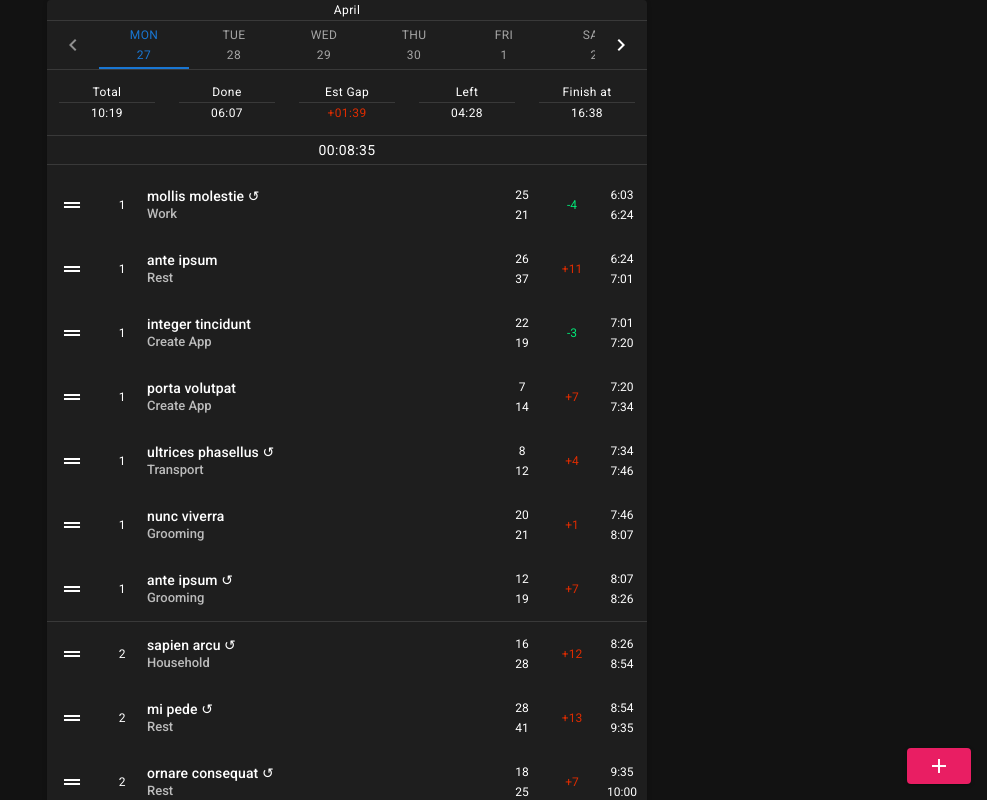
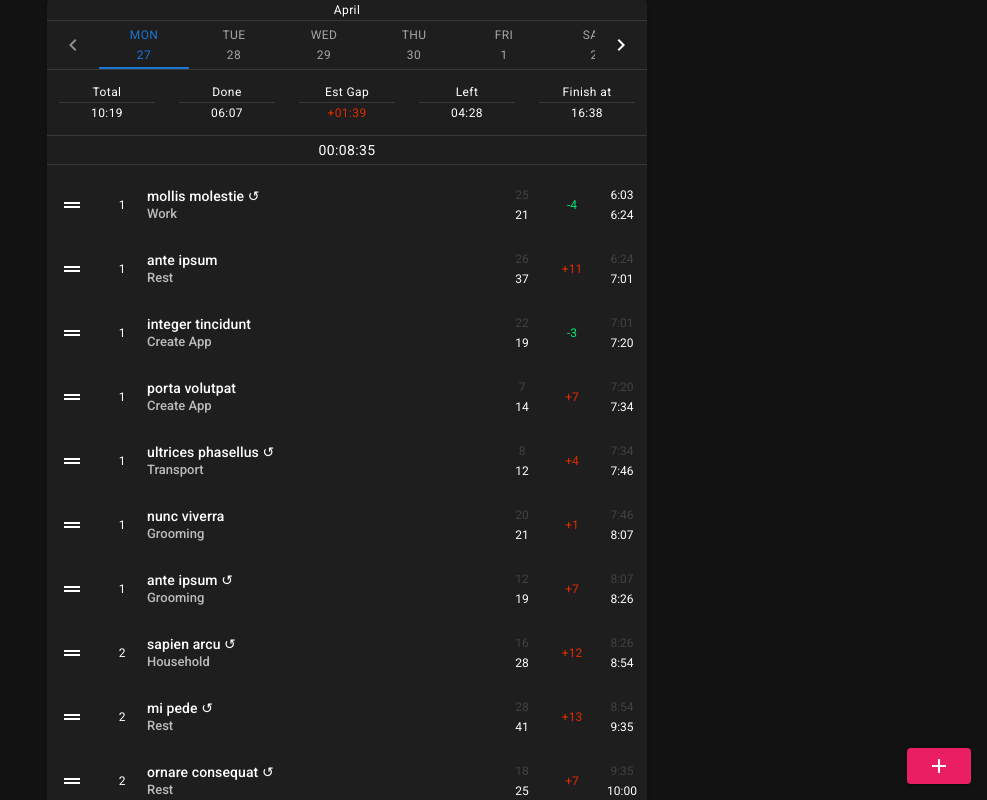
Before and after one commit to awesomeHiro/taskplay, a Nuxt app: page / in a window 1280 px wide. Shown: the top 800 px of the page, without its empty margins (293-1280 px from the left). Built offline with nearby package versions, Linux system fonts and the light colour scheme.

Commit message:
add add()

```diff
--- a/components/AddButton.vue
+++ b/components/AddButton.vue
@@ -1,16 +1,14 @@
 <template>
-  <v-btn
-    color="pink"
-    fixed
-    bottom
-    right
-    @click="$store.tasks.dispatch('addTask', { name: 'new' })"
-  >
+  <v-btn color="pink" fixed bottom right @click="log">
     <v-icon>mdi-plus</v-icon>
   </v-btn>
 </template>
 <script>
 export default {
-  methods: {},
+  methods: {
+    log() {
+      console.log(this.$store.dispatch('tasks/add'))
+    },
+  },
 }
 </script>
--- a/components/Tasklist.vue
+++ b/components/Tasklist.vue
@@ -1,22 +1,21 @@
 <template>
   <v-list two-line dense>
     <v-list-item-group v-model="selected" active-class="blue--text">
-      <div v-for="section in listSections" :key="section">
       <div class="text-center"></div>
-        <div v-for="t in getTasksBySection(section)" :key="t.id">
+      <div v-for="(t, i) in sortedTasks" :key="t.id">
         <v-list-item class="pl-0 pr-0">
           <template>
             <v-col cols="1" class="pa-0 ma-0">
-                <div class="drag-bar pa-0 ma-0">
+              <div class="drag-bar pa-0 ma-0" @click="alert('drag')">
                 <v-icon>
                   drag_handle
                 </v-icon>
               </div>
             </v-col>
-              <v-col cols="1" class="pa-0 ma-0">
+            <v-col cols="1" class="pa-0 ma-0" @click="alert('section')">
               <div class="drag-bar pa-0 ma-0">
                 <span>
-                    {{ section }}
+                  {{ t.section }}
                 </span>
               </div>
             </v-col>
@@ -26,13 +25,11 @@
                   class="subtitle-2"
                   v-text="t.repeat ? t.name + ' ↺' : t.name"
                 ></v-list-item-title>
-                  <v-list-item-subtitle
-                    v-text="t.project"
-                  ></v-list-item-subtitle>
+                <v-list-item-subtitle v-text="t.project"></v-list-item-subtitle>
               </v-list-item-content>
             </v-col>
             <v-col cols="1" class="pa-0 ma-0">
-                <div>
+              <div :class="t.result ? 'accent--text' : ''">
                 {{ t.estimate }}
               </div>
               <div v-if="t.result">
@@ -51,13 +48,15 @@
               </div>
             </v-col>
             <v-col cols="1" class="ma-0 pa-0">
-                <div>{{ t.start }}</div>
-                <div>{{ t.end }}</div>
+              <div :class="t.result && i ? 'accent--text' : ''">
+                {{ t.start }}
+              </div>
+              <div v-if="t.result">
+                {{ t.end }}
+              </div>
             </v-col>
           </template>
         </v-list-item>
-        </div>
-        <v-divider></v-divider>
       </div>
     </v-list-item-group>
   </v-list>
@@ -67,20 +66,18 @@ export default {
   data() {
     return {
       selected: [2],
-      tasks: this.$store.state.tasks.today,
     }
   },
   computed: {
-    listSections() {
-      return this.tasks
-        .reduce((total, task) => [...total, task.section], [])
-        .filter((x, i, a) => a.indexOf(x) === i)
-        .sort()
+    sortedTasks() {
+      return [...this.$store.state.tasks.today].sort((a, b) =>
+        a.section >= b.section ? 1 : -1,
+      )
     },
   },
   methods: {
-    getTasksBySection(section) {
-      return this.tasks.filter(task => task.section === section)
+    alert(s) {
+      alert(s)
     },
   },
 }
--- a/store/tasks.js
+++ b/store/tasks.js
@@ -6,21 +6,21 @@ export const state = () => ({
 })
 
 export const mutations = {
-  addTask(state, payload) {
-    state.tasks.today.push(payload)
+  add(state, payload) {
+    state.today.push(payload)
   },
 }
 
 export const actions = {
-  addTask({ commit }, payload) {
+  add({ commit }, payload) {
     const id = {
       id: nanoid(),
-      section: '8',
+      section: '3',
       name: nanoid(),
       project: nanoid(),
     }
     const newTask = { ...defaultTask, ...id, ...payload }
-    commit('addTask', newTask)
+    commit('add', newTask)
   },
 }
 
```
Lines whose indentation alone changed are shown as unchanged.
